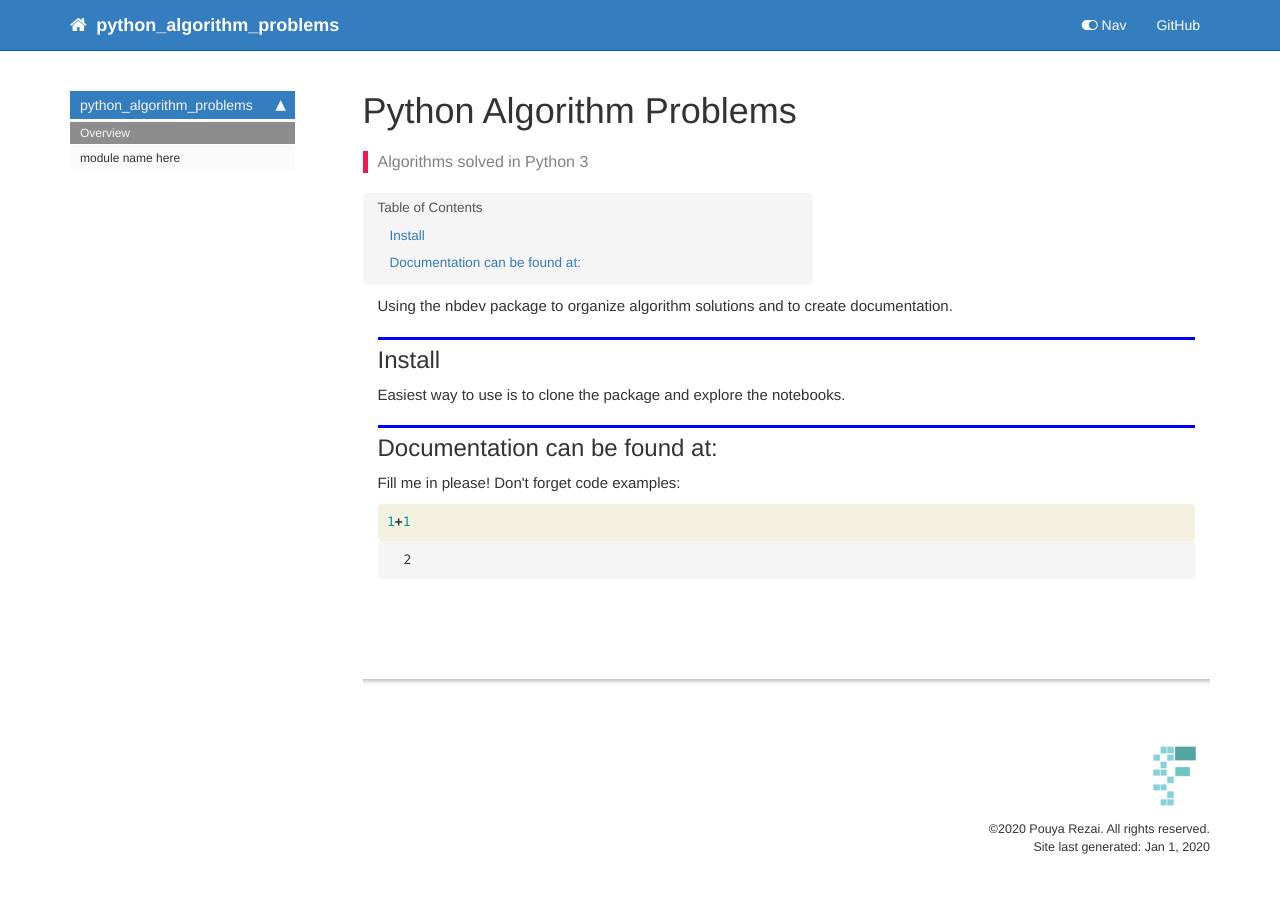
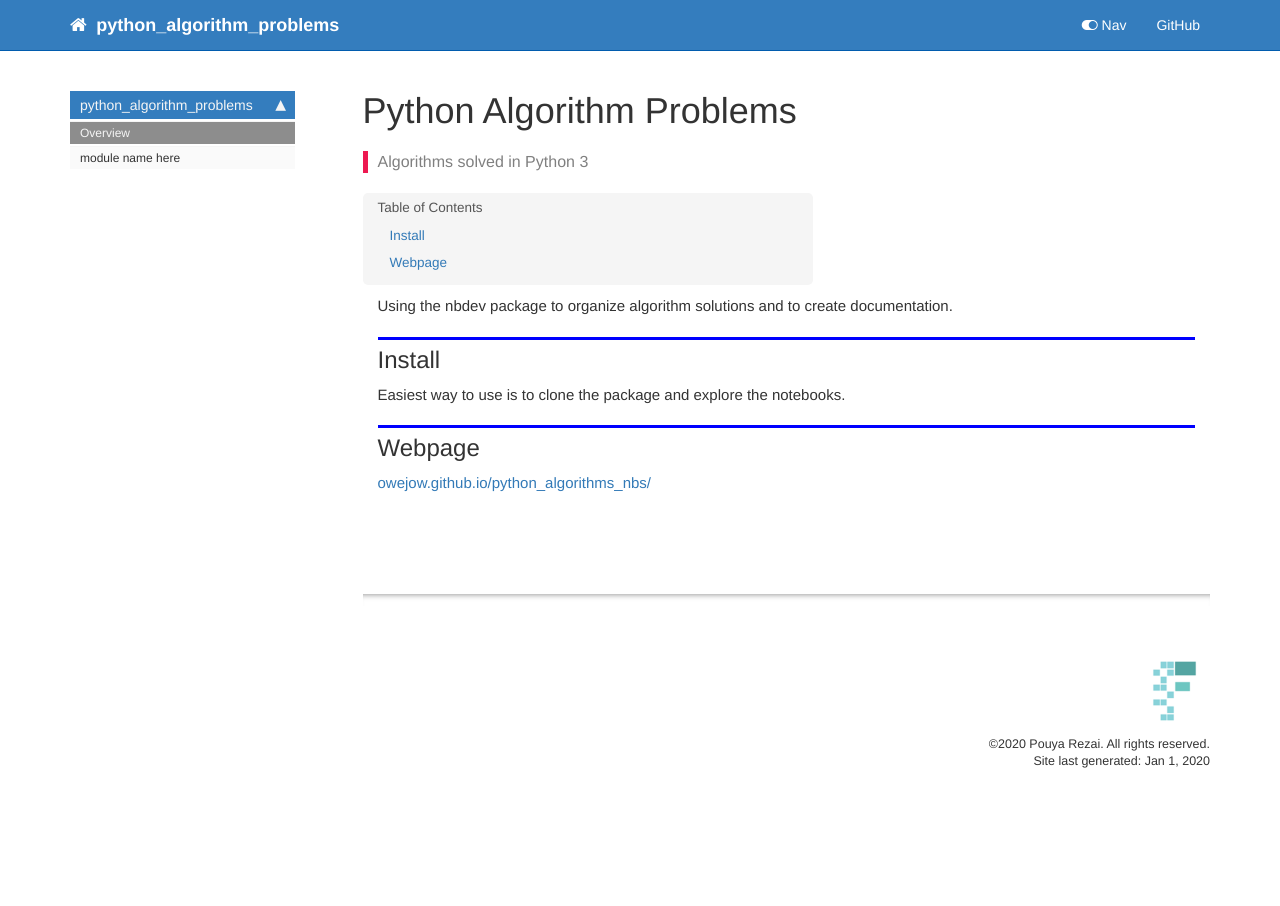
Before and after one commit to owejow/python-algorithm-problems, a Jekyll site: the page built from docs/index.html, in a window 1280 px wide. Built offline with Jekyll 4.4.1, drawn with Linux system fonts in a browser that asks for light colours; nearby versions of some CDN libraries; comment, search, counter and statistics services are not loaded.

Commit message:
added link to the new website

```diff
--- a/docs/index.html
+++ b/docs/index.html
@@ -43,44 +43,15 @@ summary: "Algorithms solved in Python 3"
 </div>
 <div class="cell border-box-sizing text_cell rendered"><div class="inner_cell">
 <div class="text_cell_render border-box-sizing rendered_html">
-<h2 id="Documentation-can-be-found-at:">Documentation can be found at:<a class="anchor-link" href="#Documentation-can-be-found-at:">&#182;</a></h2>
+<h2 id="Webpage">Webpage<a class="anchor-link" href="#Webpage">&#182;</a></h2>
 </div>
 </div>
 </div>
 <div class="cell border-box-sizing text_cell rendered"><div class="inner_cell">
 <div class="text_cell_render border-box-sizing rendered_html">
-<p>Fill me in please! Don't forget code examples:</p>
+<p><a href="https://owejow.github.io/python_algorithms_nbs/">owejow.github.io/python_algorithms_nbs/</a></p>
 
 </div>
 </div>
 </div>
-<div class="cell border-box-sizing code_cell rendered">
-<div class="input">
-
-<div class="inner_cell">
-    <div class="input_area">
-<div class=" highlight hl-ipython3"><pre><span></span><span class="mi">1</span><span class="o">+</span><span class="mi">1</span>
-</pre></div>
-
-    </div>
 </div>
-</div>
-
-<div class="output_wrapper">
-<div class="output">
-
-<div class="output_area">
-
-
-
-<div class="output_text output_subarea output_execute_result">
-<pre>2</pre>
-</div>
-
-</div>
-
-</div>
-</div>
-
-</div>
-</div>
```
Also changed, not shown: README.md.
